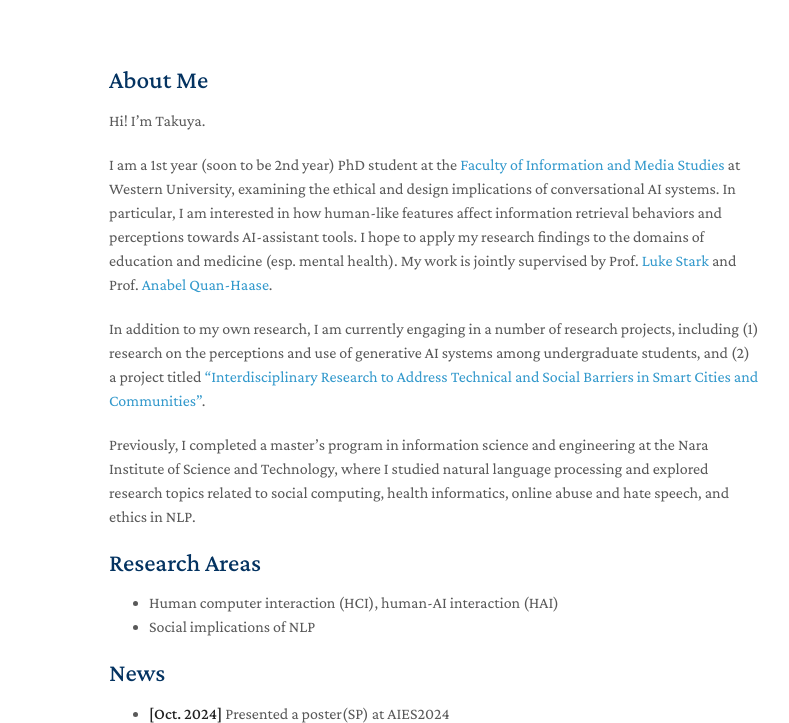
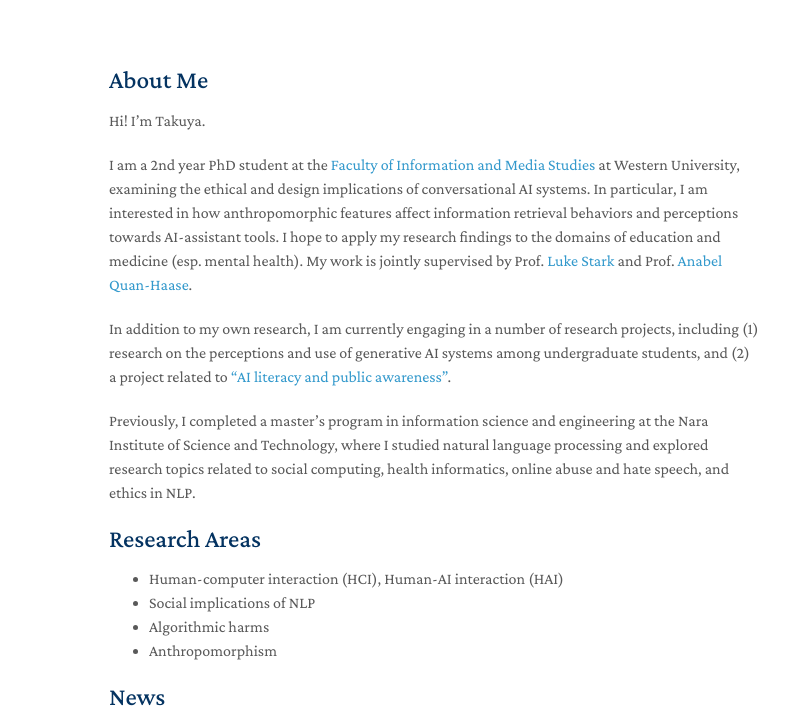
Before and after one commit to tkmaeda/tkmaeda.github.io, a website: page index.html in a window 1280 px wide. Shown: the top 723 px of the page, 361-1150 px from the left. Drawn offline with nearby package versions, Linux system fonts and the light colour scheme; some icons are missing.

Commit message:
Update index.html

```diff
--- a/index.html
+++ b/index.html
@@ -63,16 +63,18 @@
 
   <p>Hi! I’m Takuya.</p>
 
-  <p>I am a 1st year (soon to be 2nd year) PhD student at the <a href="https://www.fims.uwo.ca/">Faculty of Information and Media Studies</a> at Western University, examining the ethical and design implications of conversational AI systems. In particular, I am interested in how human-like features affect information retrieval behaviors and perceptions towards AI-assistant tools. I hope to apply my research findings to the domains of education and medicine (esp. mental health). My work is jointly supervised by Prof. <a href="https://starkcontrast.co/">Luke Stark</a> and Prof. <a href="https://scholar.google.ca/citations?user=o5za6gIAAAAJ&amp;hl=en&amp;oi=ao">Anabel Quan-Haase</a>.</p>
+  <p>I am a 2nd year PhD student at the <a href="https://www.fims.uwo.ca/">Faculty of Information and Media Studies</a> at Western University, examining the ethical and design implications of conversational AI systems. In particular, I am interested in how anthropomorphic features affect information retrieval behaviors and perceptions towards AI-assistant tools. I hope to apply my research findings to the domains of education and medicine (esp. mental health). My work is jointly supervised by Prof. <a href="https://starkcontrast.co/">Luke Stark</a> and Prof. <a href="https://scholar.google.ca/citations?user=o5za6gIAAAAJ&amp;hl=en&amp;oi=ao">Anabel Quan-Haase</a>.</p>
 
-  <p>In addition to my own research, I am currently engaging in a number of research projects, including (1) research on the perceptions and use of generative AI systems among undergraduate students, and (2) a project titled <a href="https://uwo.ca/academy/themes/smart_cities_and_communities/index.html">“Interdisciplinary Research to Address Technical and Social Barriers in Smart Cities and Communities”</a>.</p>
+  <p>In addition to my own research, I am currently engaging in a number of research projects, including (1) research on the perceptions and use of generative AI systems among undergraduate students, and (2) a project related to <a href="https://uwo.ca/academy/themes/smart_cities_and_communities/index.html">“AI literacy and public awareness”</a>.</p>
 
   <p>Previously, I completed a master’s program in information science and engineering at the Nara Institute of Science and Technology, where I studied natural language processing and explored research topics related to social computing, health informatics, online abuse and hate speech, and ethics in NLP.</p>
 
   <h2 id="research-areas">Research Areas</h2>
   <ul>
-    <li>Human computer interaction (HCI), human-AI interaction (HAI)</li>
+    <li>Human-computer interaction (HCI), Human-AI interaction (HAI)</li>
     <li>Social implications of NLP</li>
+    <li>Algorithmic harms</li>
+    <li>Anthropomorphism</li>
   </ul>
 
   <h2 id="news">News</h2>
```
